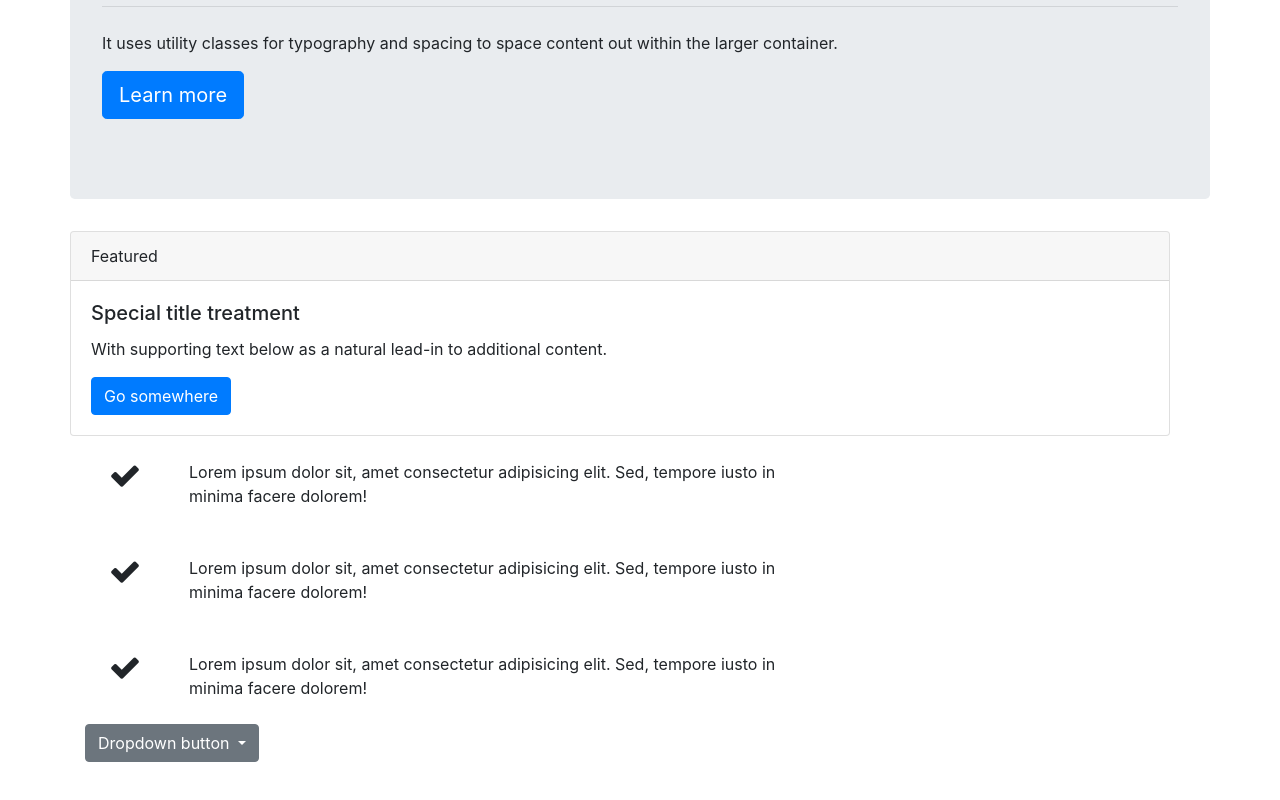
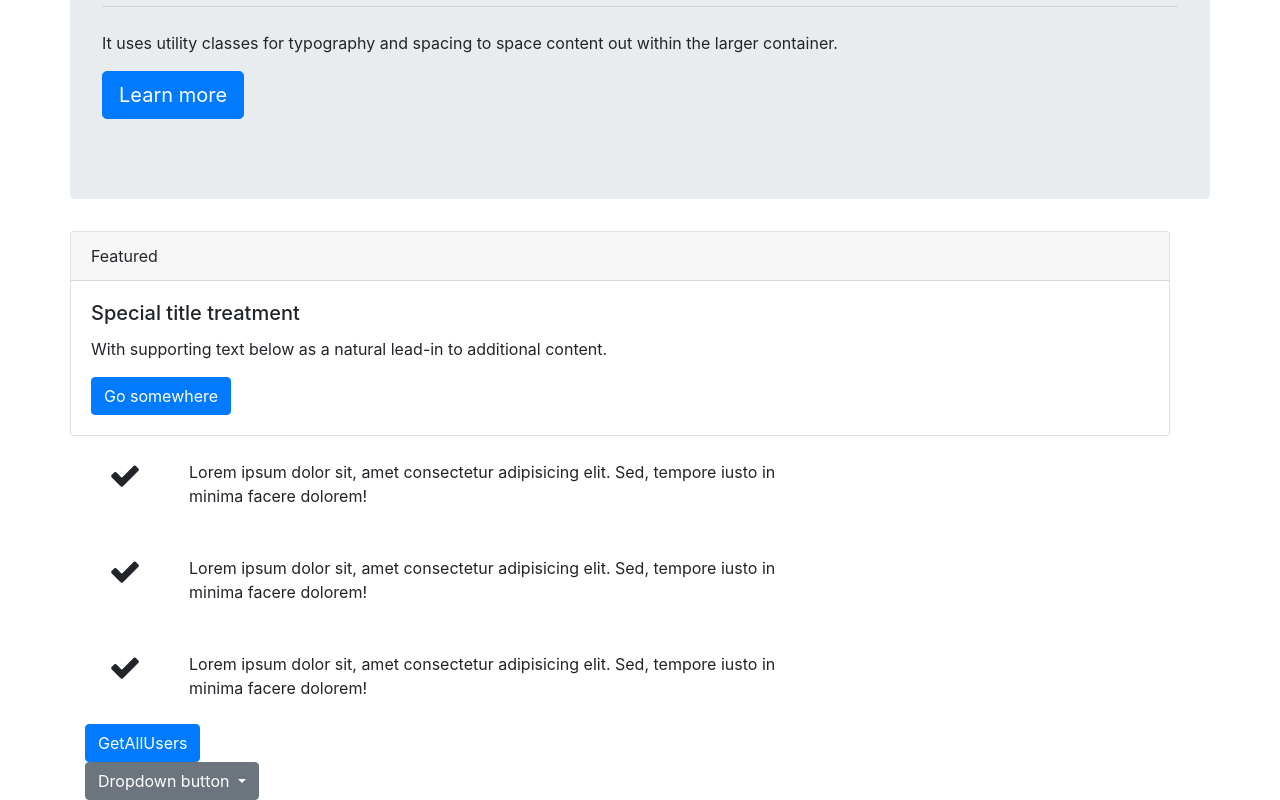
Before and after one commit to anowakowski/MarketSquare_SPA, an Angular app: page /notices in a window 1280 px wide. Shown: the part 272-1072 px from the top of the page. Before the commit the page ends 1034 px from the top, so only its background shows below. Built offline with nearby package versions, Linux system fonts and the light colour scheme.

Commit message:
added user with services

```diff
--- a/src/app/app-routing.module.ts
+++ b/src/app/app-routing.module.ts
@@ -4,7 +4,7 @@ import { Routes, RouterModule } from '@angular/router';
 const routes: Routes = [
   {
     path: 'notices',
-    loadChildren: '../app/notices/notices.module#NoticesModule'
+    loadChildren: '../app/modules/notices/notices.module#NoticesModule'
   }
 ];
 
--- a/src/app/notices/notices.component.html
+++ b/src/app/modules/notices/notices.component.html
@@ -45,7 +45,11 @@
         <div class="p-4 align-self-end">
           Lorem ipsum dolor sit, amet consectetur adipisicing elit. Sed, tempore iusto in minima facere dolorem!
         </div>
+
+
       </div>
+
+      <a class="btn btn-primary" (click)="getAllUsers()">GetAllUsers</a>
 
       <div class="dropdown">
         <button class="btn btn-secondary dropdown-toggle" type="button" id="dropdownMenuButton" data-toggle="dropdown" aria-haspopup="true" aria-expanded="false">
--- a/src/app/notices/notices.component.ts
+++ b/src/app/modules/notices/notices.component.ts
@@ -1,4 +1,5 @@
 import { Component, OnInit } from '@angular/core';
+import { UserService } from '../../services/user.service';
 
 @Component({
   selector: 'app-notices',
@@ -7,9 +8,14 @@ import { Component, OnInit } from '@angular/core';
 })
 export class NoticesComponent implements OnInit {
 
-  constructor() { }
+  constructor(private userService: UserService) { }
 
   ngOnInit() {
   }
 
+  getAllUsers() {
+    this.userService.getAllUsers().then(response => {
+      const users = response;
+    });
+  }
 }
--- a/src/app/services/user.service.ts
+++ b/src/app/services/user.service.ts
@@ -8,7 +8,7 @@ export class UserService {
 
   constructor(private httpClient: HttpClient) { }
 
-  getAllUsers() {
-    this.httpClient.get<any>('http://localhost:5000/api/' + 'users/getAllUsers').toPromise().then(response => response);
+  getAllUsers(): Promise<any> {
+    return this.httpClient.get<any>('https://localhost:5001/api/users/getAllUsers').toPromise().then(response => response);
   }
 }
```
Also changed, not shown: src/app/modules/notices/notices.module.ts (renamed from src/app/notices/notices.module.ts, +7 -2 lines), src/app/modules/notices/notices-routing.module.ts (renamed from src/app/notices/notices-routing.module.ts), src/app/modules/notices/notices.component.css (added).
